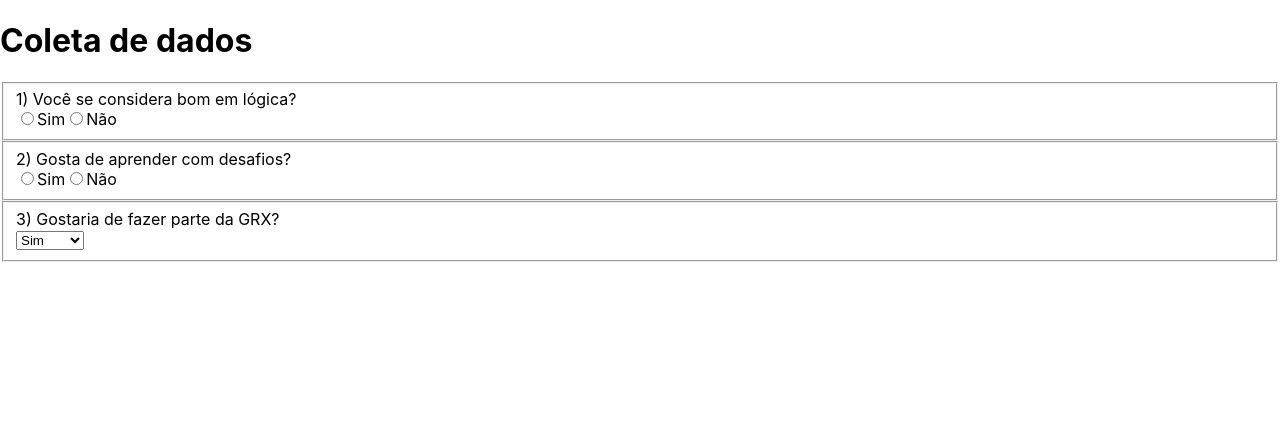
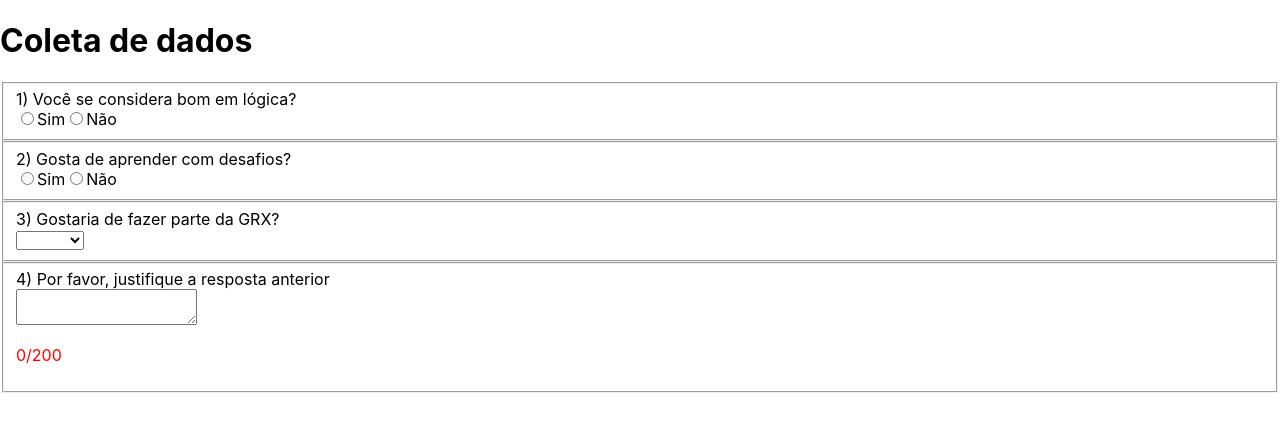
Before and after one commit to Humberto-Bonadiman/Teste-GRX, a React (Create React App) app in the folder app/frontend/: page / in a window 1280 px wide. Shown: the top 432 px of the page. Built offline with nearby package versions, Linux system fonts and the light colour scheme.

Commit message:
feat: create JustificationComponent

```diff
--- /dev/null
+++ b/app/frontend/src/components/JustificationComponent.jsx
@@ -0,0 +1,24 @@
+import React, { useState } from 'react';
+
+export default function JustificationComponent() {
+  const [justificationType, setJustificationType] = useState('');
+
+  return(
+    <fieldset>
+      <label className="justification">4) Por favor, justifique a resposta anterior</label>
+      <br/>
+      <textarea
+        onChange={({ target: { value } }) => setJustificationType(value)}
+      >
+        { justificationType }
+      </textarea>
+      <p
+        className="justificationLength"
+        style={{ color: justificationType.length < 15 || justificationType.length > 200 ? 'red' : 'black' }}
+      >
+        <span>{ justificationType.length }</span>
+        /200
+      </p>
+    </fieldset>
+  )
+}
--- a/app/frontend/src/components/SelectDataComponent.jsx
+++ b/app/frontend/src/components/SelectDataComponent.jsx
@@ -11,6 +11,7 @@ export default function SelectDataComponent() {
         name={ selectType }
         onChange={({ target: { value } }) => setSelectType(value)}
       >
+        <option value="" data-default disabled selected></option>
         { dataSelect.map((itemSelect, index) => (
           <option key={ index } value={ itemSelect }>{ itemSelect }</option>
         ))}
--- a/app/frontend/src/pages/CollectData.jsx
+++ b/app/frontend/src/pages/CollectData.jsx
@@ -2,6 +2,7 @@ import React from 'react';
 import LogicComponent from '../components/LogicComponent';
 import ChallengesComponent from '../components/ChallengesComponet';
 import SelectDataComponent from '../components/SelectDataComponent';
+import JustificationComponent from '../components/JustificationComponent';
 
 function CollectData() {
 
@@ -13,6 +14,7 @@ function CollectData() {
         <LogicComponent />
         <ChallengesComponent />
         <SelectDataComponent />
+        <JustificationComponent />
       </form>
     </>
   )
```
